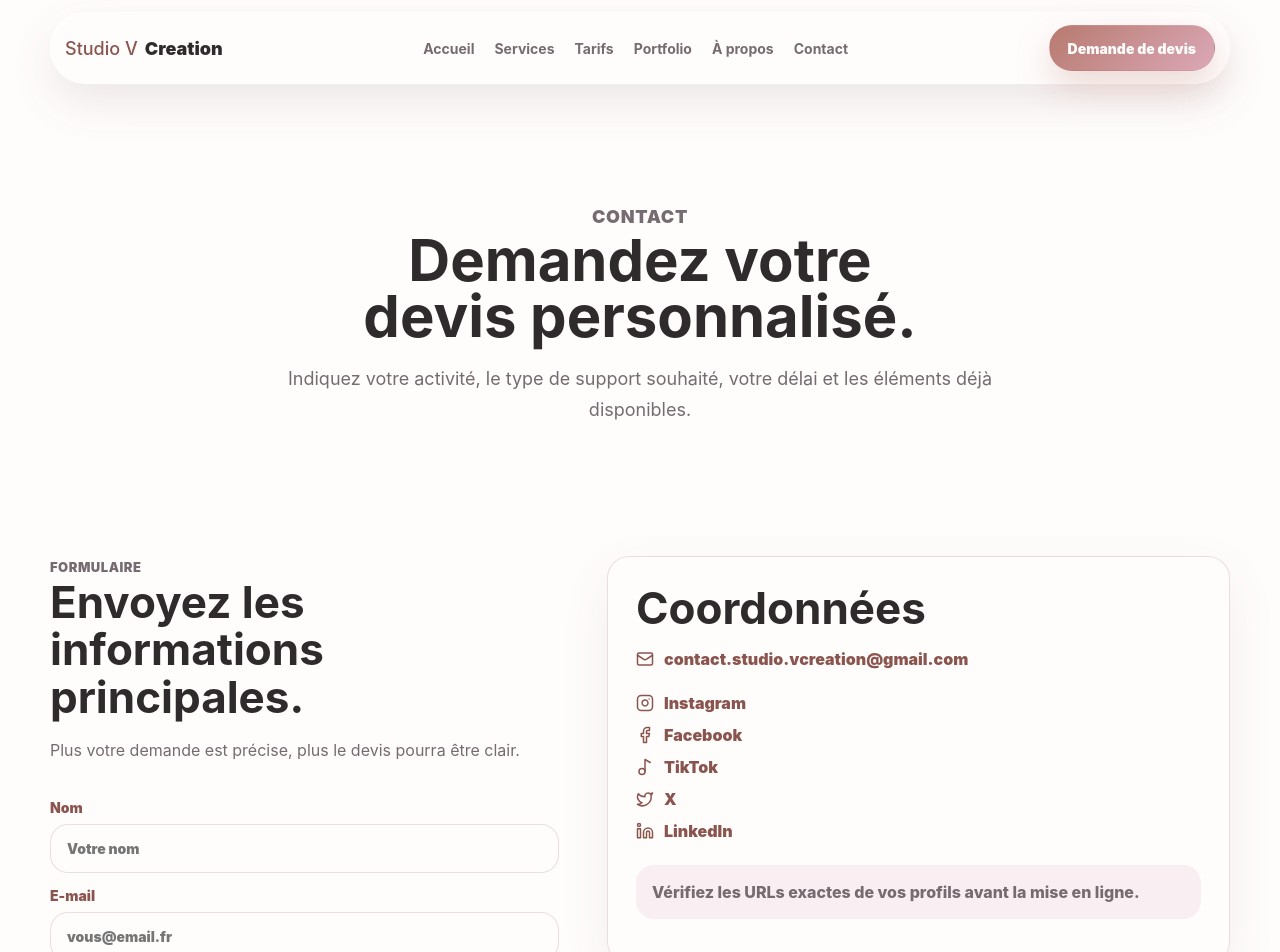
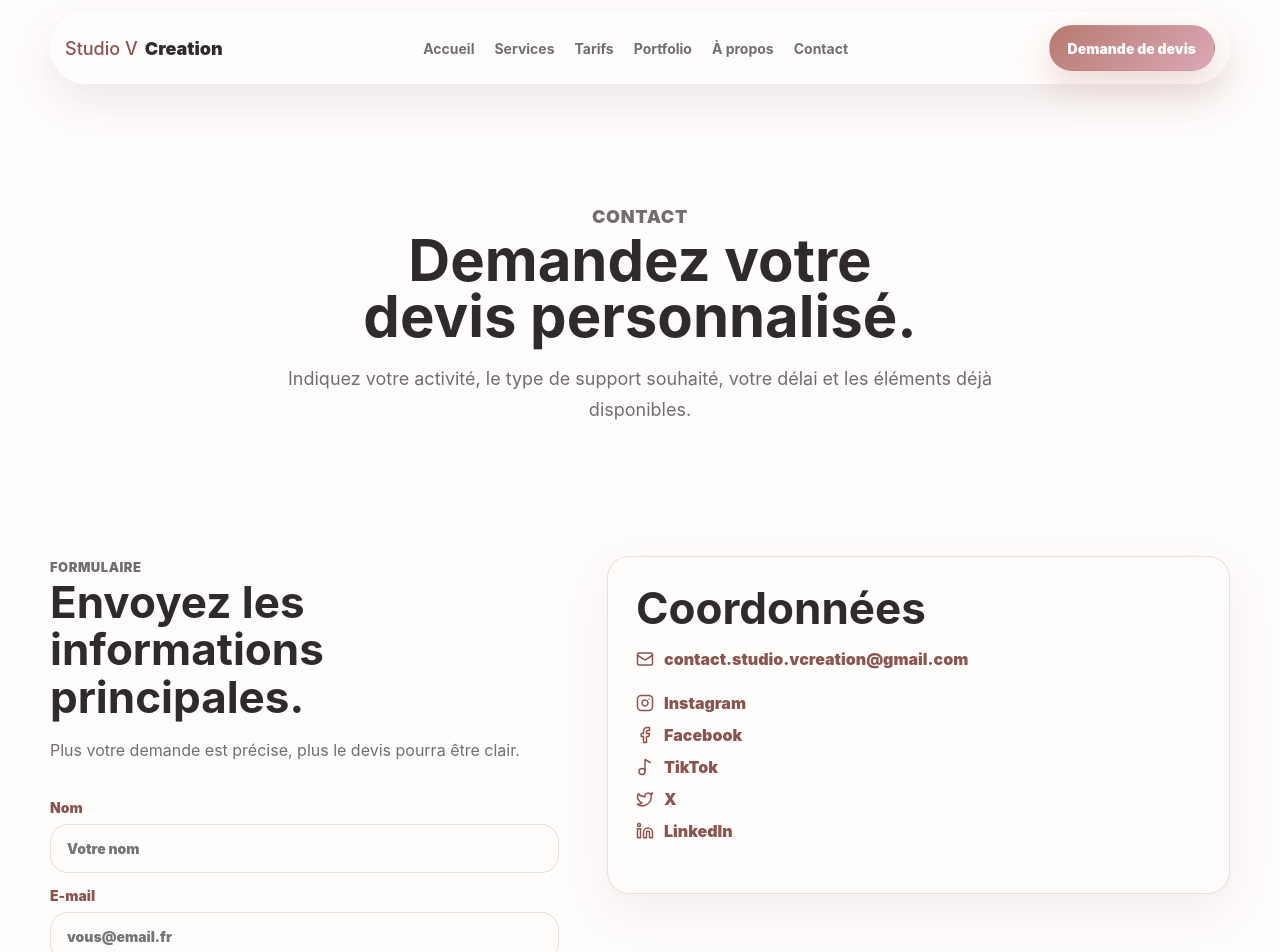
Before and after one commit to Pricelite/MILLIONAIRE, a Next.js app: page /contact in a window 1280 px wide. Shown: the top 952 px of the page. Built offline with nearby package versions, Linux system fonts and the light colour scheme.

Commit message:
chore(contact): remove social profile placeholder notice

```diff
--- a/app/contact/page.tsx
+++ b/app/contact/page.tsx
@@ -82,9 +82,6 @@ export default function ContactPage() {
               LinkedIn
             </Link>
           </div>
-          <p className="asideNote">
-            Vérifiez les URLs exactes de vos profils avant la mise en ligne.
-          </p>
         </aside>
       </section>
     </>
```
